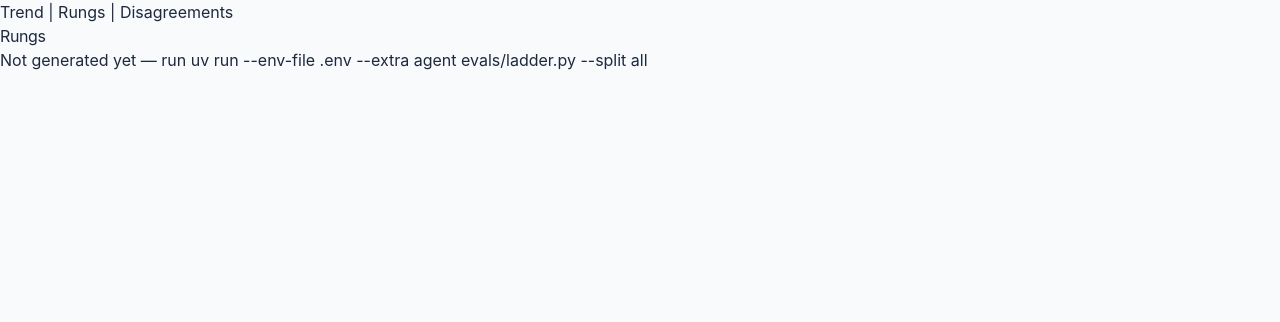
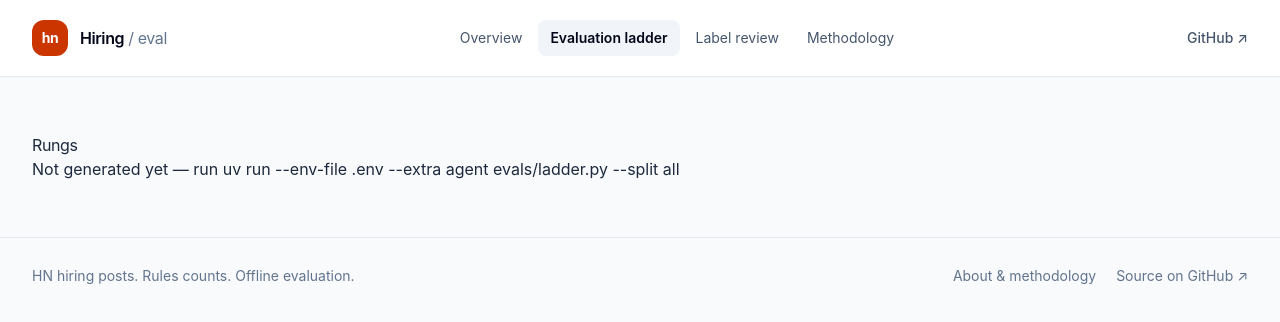
Before and after one commit to tmanzhe/hn-hiring-eval, a Next.js app in the folder dashboard/: page /rungs in a window 1280 px wide. Shown: the top 322 px of the page. Built offline with nearby package versions, Linux system fonts and the light colour scheme.

Commit message:
dashboard: nav layout, shared copy/glossary, friendly empty states

```diff
--- a/dashboard/app/layout.tsx
+++ b/dashboard/app/layout.tsx
@@ -1,21 +1,28 @@
 import type { Metadata } from "next";
 import type { ReactNode } from "react";
 import Link from "next/link";
+import Navigation from "../components/Navigation";
 import "./globals.css";
 
-export const metadata: Metadata = { title: "HN hiring eval dashboard" };
+export const metadata: Metadata = {
+  title: { default: "HN Hiring Eval · Overview", template: "%s · HN Hiring Eval" },
+  description: "Structured extraction of Hacker News hiring posts, with rules-only history and an implemented evaluation ladder for comparing accuracy and cost.",
+};
 export const dynamic = "force-static";
 
 export default function Layout({ children }: { children: ReactNode }) {
   return (
     <html lang="en">
       <body>
-        <nav aria-label="Main navigation">
-          <Link href="/">Trend</Link>{" | "}
-          <Link href="/rungs">Rungs</Link>{" | "}
-          <Link href="/disagreements">Disagreements</Link>
-        </nav>
-        <main>{children}</main>
+        <a className="skip-link" href="#main-content">Skip to content</a>
+        <Navigation />
+        <main id="main-content" className="mx-auto max-w-7xl px-5 py-10 sm:px-8 sm:py-14">{children}</main>
+        <footer className="border-t border-slate-200">
+          <div className="mx-auto flex max-w-7xl flex-wrap justify-between gap-4 px-5 py-7 text-sm text-slate-500 sm:px-8">
+            <p>HN hiring posts. Rules counts. Offline evaluation.</p>
+            <div className="flex gap-5"><Link href="/about" className="hover:text-slate-900">About & methodology</Link><a href="https://github.com/tmanzhe/hn-hiring-eval" className="hover:text-slate-900">Source on GitHub ↗</a></div>
+          </div>
+        </footer>
       </body>
     </html>
   );
--- /dev/null
+++ b/dashboard/components/EmptyState.tsx
@@ -0,0 +1,24 @@
+import type { ReactNode } from "react";
+
+export default function EmptyState({ title, children, command, prerequisite }: {
+  title: string;
+  children: ReactNode;
+  command: string;
+  prerequisite?: string;
+}) {
+  return (
+    <div className="empty-state">
+      <span className="eyebrow">Waiting for a local report</span>
+      <h3 className="mt-3 text-xl font-semibold text-slate-900">{title}</h3>
+      <p className="mx-auto mt-2 max-w-xl text-sm leading-7 text-slate-600">{children}</p>
+      <details className="developer-details mx-auto mt-5 max-w-2xl text-left">
+        <summary>For developers: generate this report</summary>
+        <div className="mt-4 space-y-3 text-sm text-slate-600">
+          <p>Run from the repository root, then rebuild the dashboard.</p>
+          {prerequisite && <p>{prerequisite}</p>}
+          <pre><code>{command}</code></pre>
+        </div>
+      </details>
+    </div>
+  );
+}
--- /dev/null
+++ b/dashboard/components/Navigation.tsx
@@ -0,0 +1,27 @@
+"use client";
+
+import Link from "next/link";
+import { usePathname } from "next/navigation";
+
+const links = [["/", "Overview"], ["/rungs", "Evaluation ladder"], ["/disagreements", "Label review"], ["/about", "Methodology"]];
+
+export default function Navigation() {
+  const pathname = usePathname();
+  return (
+    <header className="border-b border-slate-200 bg-white">
+      <div className="mx-auto flex max-w-7xl flex-wrap items-center justify-between gap-x-6 gap-y-4 px-5 py-5 sm:px-8">
+        <Link href="/" className="flex items-center gap-3 font-semibold tracking-tight text-slate-950">
+          <span aria-hidden="true" className="flex h-9 w-9 items-center justify-center rounded-xl bg-orange-700 text-sm font-bold text-white">hn</span>
+          <span>Hiring<span className="font-normal text-slate-500"> / eval</span></span>
+        </Link>
+        <nav aria-label="Main navigation" className="order-3 flex w-full flex-wrap gap-1 text-sm sm:order-none sm:w-auto">
+          {links.map(([href, label]) => <Link key={href} href={href} aria-current={pathname === href ? "page" : undefined}
+            className={`rounded-lg px-3 py-2 transition-colors ${pathname === href ? "bg-slate-100 font-semibold text-slate-950" : "text-slate-600 hover:bg-slate-50 hover:text-slate-950"}`}>
+            {label}
+          </Link>)}
+        </nav>
+        <a className="text-sm font-medium text-slate-600 hover:text-orange-700" href="https://github.com/tmanzhe/hn-hiring-eval">GitHub <span aria-hidden="true">↗</span></a>
+      </div>
+    </header>
+  );
+}
--- /dev/null
+++ b/dashboard/lib/content.ts
@@ -0,0 +1,31 @@
+import type { HISTORY_FIELDS } from "./parsers";
+
+export const FIELD_INFO: Record<(typeof HISTORY_FIELDS)[number], { label: string; description: string }> = {
+  company: { label: "Company", description: "The hiring employer named in the post." },
+  role_titles: { label: "Role titles", description: "A list of advertised job titles. An empty list still counts as non-null." },
+  location: { label: "Location", description: "Where the role can be performed, separate from its work arrangement." },
+  remote: { label: "Work arrangement", description: "Remote, hybrid or onsite. A returned value does not necessarily mean a remote job." },
+  salary_min: { label: "Salary minimum", description: "The lower pay amount, read together with currency and period." },
+  salary_max: { label: "Salary maximum", description: "The upper pay amount, read together with currency and period." },
+  salary_currency: { label: "Salary currency", description: "The currency associated with the pay amount." },
+  salary_period: { label: "Salary period", description: "Whether pay is per year, month or hour. History counts come before annualization." },
+  skills: { label: "Skills", description: "A list of detected skills. An empty list still counts as non-null." },
+  seniority: { label: "Seniority", description: "Junior, mid, senior or staff+. This can be null if no level is identified." },
+  visa_sponsor: { label: "Visa sponsorship", description: "True for sponsorship, false for no sponsorship, or null if unknown. False still counts as non-null." },
+};
+
+export const RUNGS = [
+  { id: "B", title: "Verify claims", description: "An LLM agent can check whether a proposed value appears in the post." },
+  { id: "C", title: "Add extraction tools", description: "Adds tools to split roles, find salary candidates and standardize skill names alongside claim verification." },
+  { id: "D", title: "Add written guidance", description: "Uses C’s tools plus instructions about post formats and common extraction mistakes." },
+  { id: "E", title: "Add a rules first pass", description: "Uses D’s setup with rules output as a fallible hint for the model to check." },
+  { id: "W", title: "Follow a fixed workflow", description: "Code fixes the sequence: extract, verify company, location and salary, then revise at most once if checks fail." },
+  { id: "F", title: "Fill only missing fields", description: "Runs rules first, then calls an LLM only for missing company or location; accepts source text spans and keeps existing rules values." },
+] as const;
+
+export const formatCount = (value: number) => value.toLocaleString("en-US");
+export const formatPercent = (value: number, total: number) =>
+  total ? `${((value / total) * 100).toFixed(1)}%` : "—";
+export const formatDate = (date: string) => new Date(`${date}T12:00:00Z`).toLocaleDateString("en-US", {
+  month: "short", day: "numeric", year: "numeric", timeZone: "UTC",
+});
```
